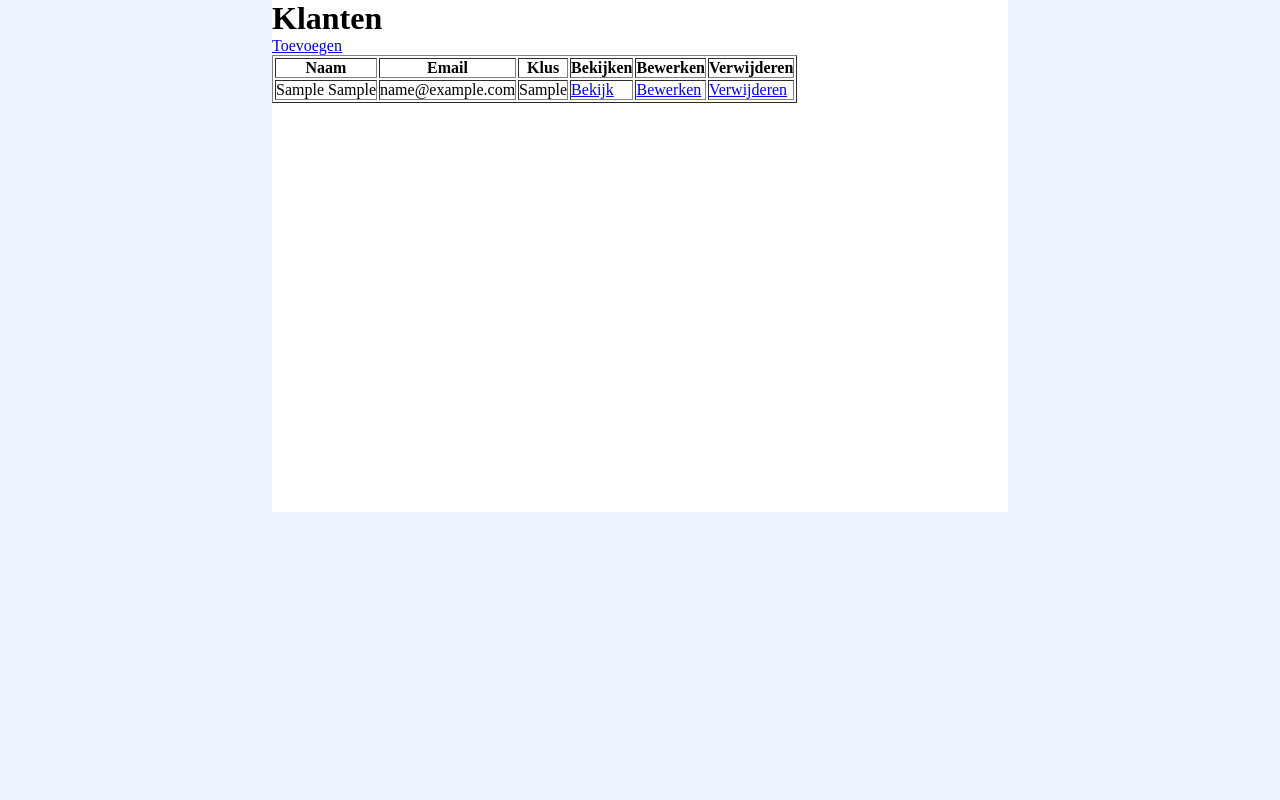
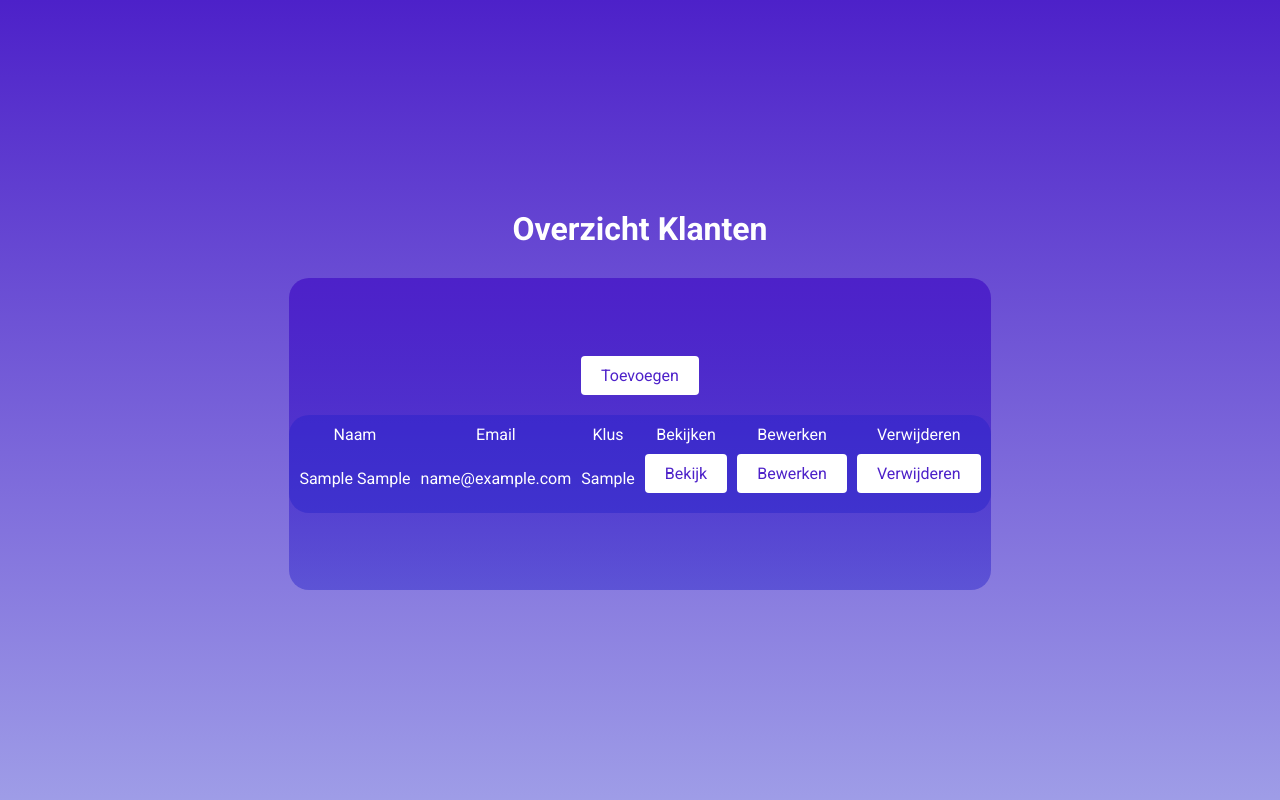
Before and after one commit to Cxetive/Scrum-Project, a PHP site: page /public/index.php in a window 1280 px wide. Run offline with PHP 8.4, Linux system fonts and the light colour scheme; tables that the repository leaves empty hold one stand-in row (values such as "Sample post").

Commit message:
Add files via upload

```diff
--- a/public/index.php
+++ b/public/index.php
@@ -5,11 +5,17 @@
     <meta charset="UTF-8">
     <meta name="viewport" content="width=device-width, initial-scale=1.0">
     <title>Demo Scrum</title>
-    <link rel="stylesheet" href="style.css">
+    <link rel="stylesheet" href="styles/index.css">
+
+
 </head>
+<style>
+
+    </style>
 
 <body>
 
+    <h1>Overzicht Klanten</h1>
     <div class="container">
         <?php
         include("../src/customer.php");
@@ -17,9 +23,9 @@
         $customer = new Customer();
         $allCustomers = $customer->getAllCustomers();
 
-        echo "<h1>Klanten</h1>";
-        echo "<a href=toevoegen.php>Toevoegen</a>";
-        echo "<table border='1'>
+        // echo "<h1>Overzicht klanten</h1>";
+        echo "<a class=toe href=toevoegen.php>Toevoegen</a>";
+        echo "<table border='0' border-spacing='10px'>
         <tr>
             <th>Naam</th>
             <th>Email</th>
--- /dev/null
+++ b/public/styles/index.css
@@ -0,0 +1,68 @@
+
+@import url('https://fonts.googleapis.com/css2?family=Roboto:ital,wght@0,100;0,300;0,400;0,500;0,700;0,900;1,100;1,300;1,400;1,500;1,700;1,900&display=swap');
+
+
+* {
+    margin: 0px;
+    padding: 0px;
+    box-sizing: border-box;
+    text-decoration: none;
+    font-family: "Roboto", sans-serif;
+            font-weight: 400;
+            font-style: normal;
+
+}
+
+h1 {
+    color: white;
+    font-weight: bold;
+    margin-bottom: 30px;
+
+}
+
+body {
+
+    display: flex;
+    justify-content: center;
+    align-items: center;
+    flex-direction: column;
+    min-height: 100vh;
+    margin: 0;
+    background: linear-gradient(180deg, rgba(77,33,201,1) 0%, rgba(37,33,201,0.4431022408963585) 100%);
+}
+
+.container {
+    min-width: 512;
+    color: white;
+    min-height: 312px;
+    display: flex;
+    justify-content: center;
+    align-items: center;
+    flex-direction: column;
+    border-radius: 20px;
+    background: linear-gradient(180deg, rgba(77,33,201,1) 0%, rgba(37,33,201,0.4431022408963585) 100%);
+    gap: 10px;
+
+
+}
+
+a {
+    display: inline-block;
+    padding: 10px 20px;
+    margin-bottom: 10px;
+    background-color: white;
+    border-radius: 4px;
+    color: rgba(77,33,201,1);
+
+    cursor: pointer;
+}
+
+a:hover {
+    background-color: gray;
+}
+
+table {
+    border-spacing: 10px;
+    background-color: rgba(37,33,201,0.4431022408963585);
+    border-radius: 20px;
+  }
--- a/public/toevoegen.php
+++ b/public/toevoegen.php
@@ -5,9 +5,13 @@
     <meta charset="UTF-8">
     <meta name="viewport" content="width=device-width, initial-scale=1.0">
     <title>Document</title>
+    <link rel="stylesheet" href="styles/toevoegen.css">
 </head>
 
 <body>
+    <div class="container">
+
+
     <form action="#" method="post">
         <label for="voornaam">Voornaam:</label>
         <input type="text" name="voornaam" />
@@ -26,6 +30,7 @@
 
         <input type="submit" name="saveCustomer" />
     </form>
+    </div>
 
     <?php
     include("../src/customer.php");
--- a/src/customer.php
+++ b/src/customer.php
@@ -68,7 +68,7 @@ class Customer extends Database
         $email = $this->getEmail();
         $klus = $this->getKlus();
 
-        $query = "UPDATE customers
+        $query = "UPDATE klanten
         SET voornaam = '$voornaam', achternaam = '$achternaam', email = '$email', klus = '$klus'
         WHERE id = $id";
         // Return true if the query is successful, else return false
```
Also changed, not shown: public/styles/bewerk.css (added, +66 -0 lines), public/styles/toevoegen.css (added, +66 -0 lines), public/update.php (+7 -2 lines), src/accounts.php (added).
